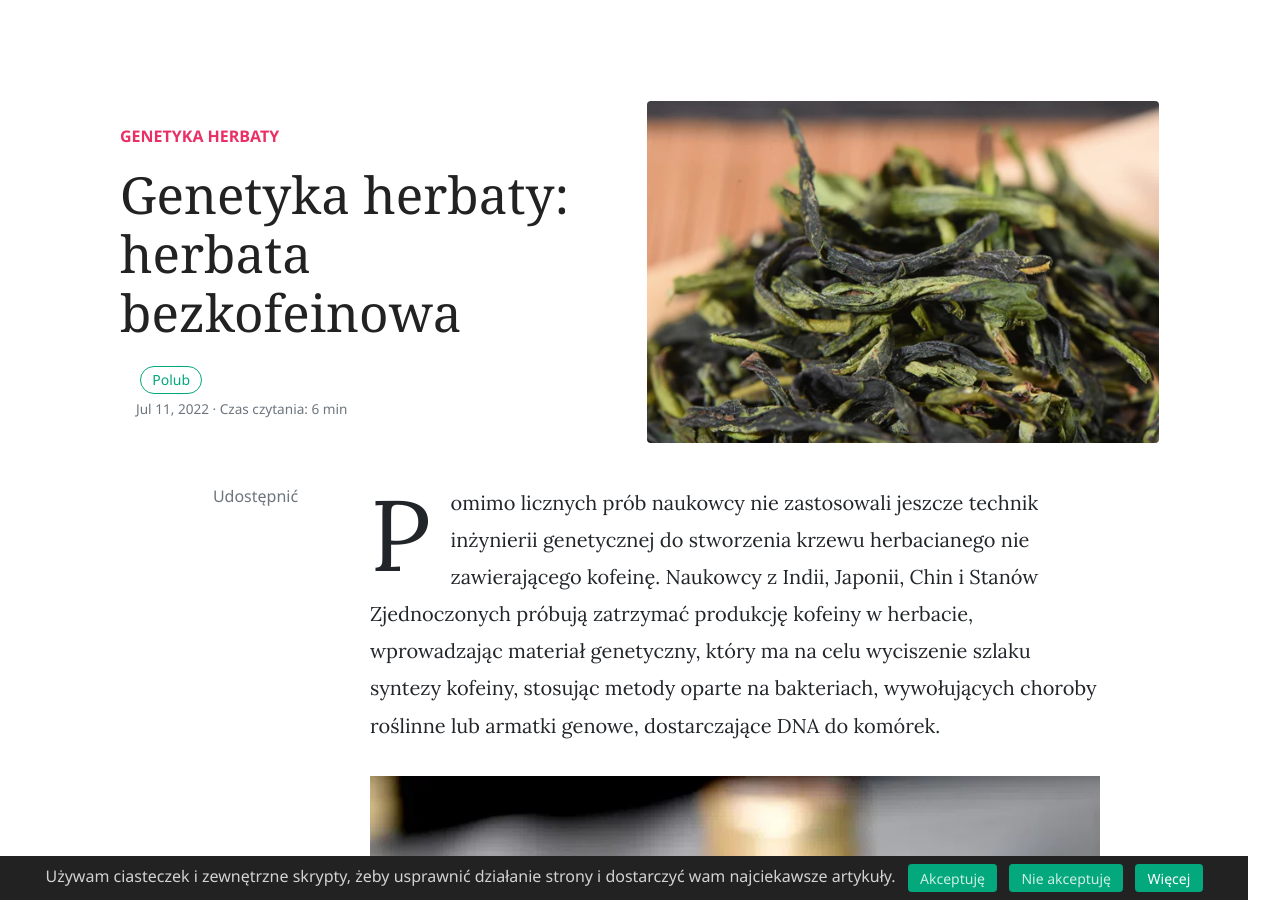
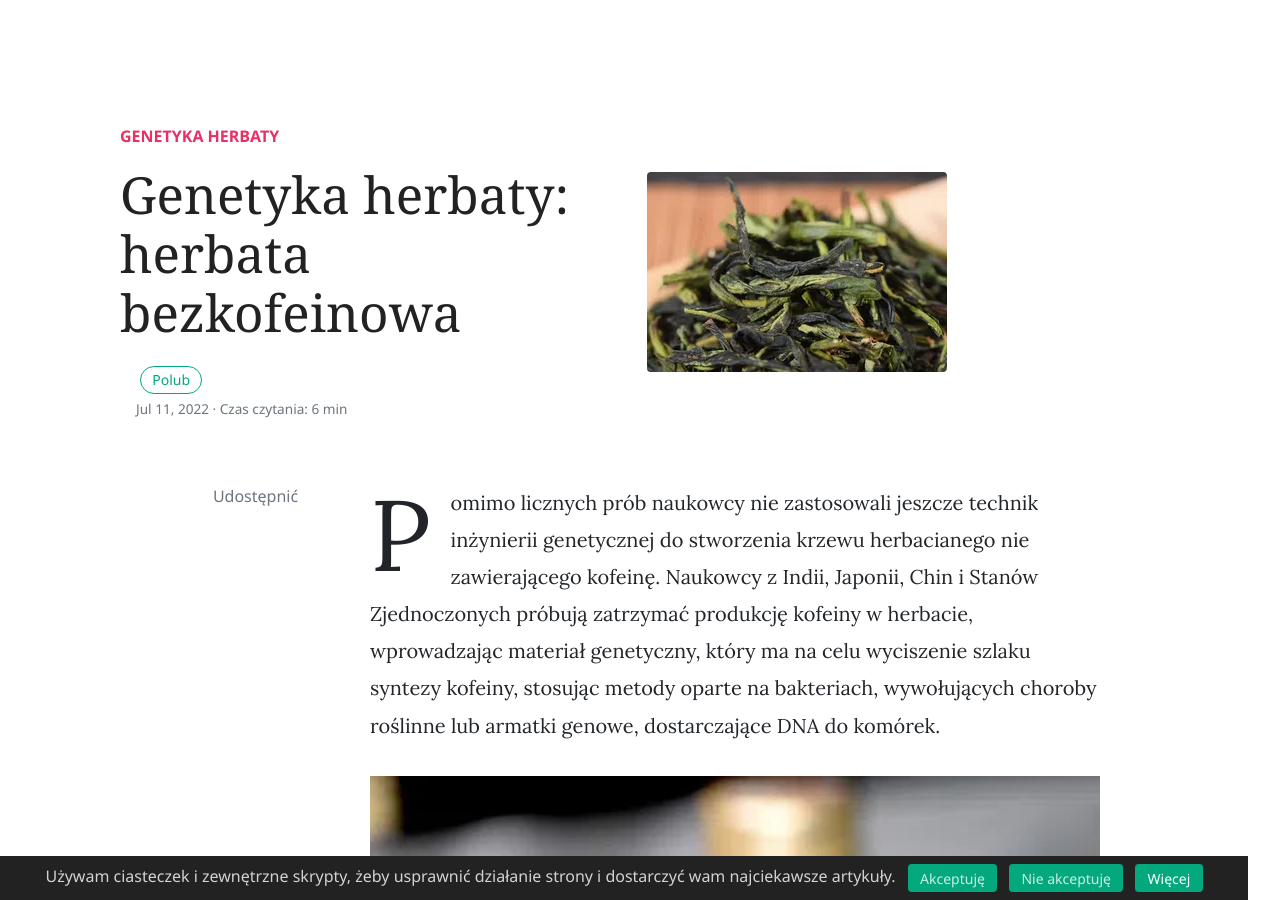
Before and after one commit to asiomchen/asiomchen.github.io, a Jekyll site: the page built from _posts/2022-07-11-genetyka-herbaty-decaf.md, in a window 1280 px wide and 900 px high. Built offline with Jekyll 4.4.1, drawn with Linux system fonts in a browser that asks for light colours; nearby versions of some CDN libraries; comment, search, counter and statistics services are not loaded.

Commit message:
Css update

```diff
--- a/_posts/2022-07-11-genetyka-herbaty-decaf.md
+++ b/_posts/2022-07-11-genetyka-herbaty-decaf.md
@@ -2,7 +2,7 @@
 layout: post
 title:  "Genetyka herbaty: herbata bezkofeinowa"
 categories: [Genetyka herbaty]
-image: assets/images/2022-07-11/title.webp
+image: assets/images/2022-07-11/title._medium.webp
 tags: featured
 ---
 
@@ -12,8 +12,7 @@ Pomimo licznych prób naukowcy nie zastosowali jeszcze technik inżynierii genet
   sizes="(min-width: 40em) 80vw, 100vw"
     src="/assets/images/2022-07-11/tea_from_cell._small.webp"
   srcset="/assets/images/2022-07-11/tea_from_cell._small.webp 200w,
-          /assets/images/2022-07-11/tea_from_cell._medium.webp 400w,
-          /assets/images/2022-07-11/tea_from_cell._large.webp 800w">
+          /assets/images/2022-07-11/tea_from_cell._medium.webp 400w">
 
 Armatka genowa to metoda zachwycająca swą prostotą. Jest dosłownie armatką, tylko z bardzo małymi pociskami. Pył, którym strzela w komórki, to cząsteczki metali ciężkich (wolframu, złota lub srebra) pokryte materiałem genetycznym, plazmidowym DNA, który chcemy wprowadzić do komórki. Niektóre komórki ulegają zniszczeniu i obumierają, ale niektóre przechodzą transformację – obcy DNA integruje się z jądrem lub organellami komórek i zaczyna funkcjonować. Metoda ta, w większości przypadków, jest używana do modyfikacji roślin choć może też zostać np. użyta do dostarczania DNA szczepionek dla ludzi.
 
```
Also changed, not shown: other parts of _posts/2022-07-11-genetyka-herbaty-decaf.md (+1 -2 lines).
